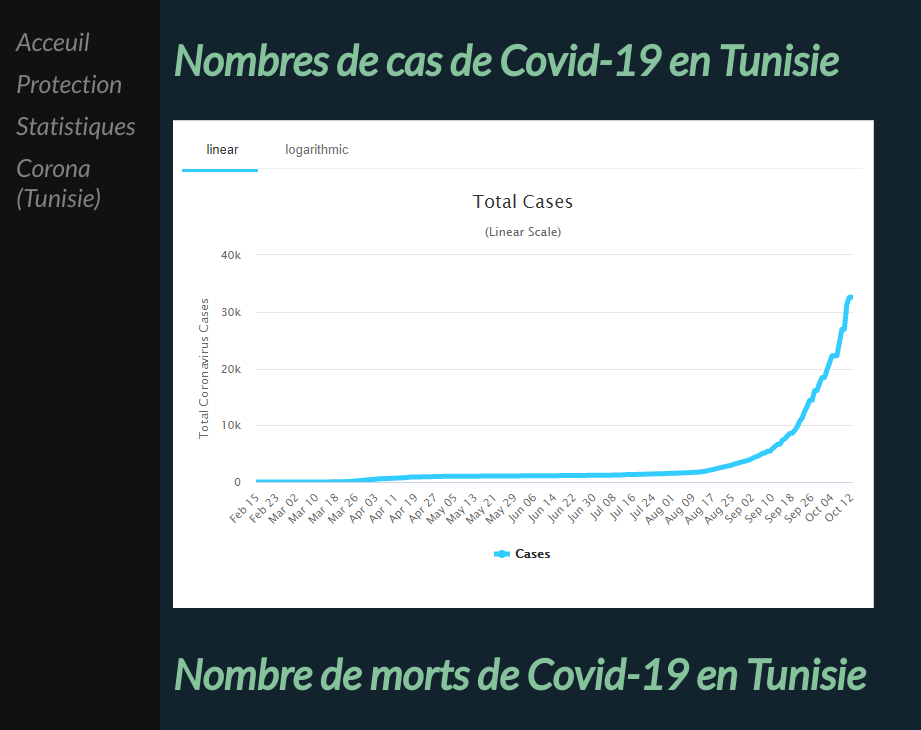
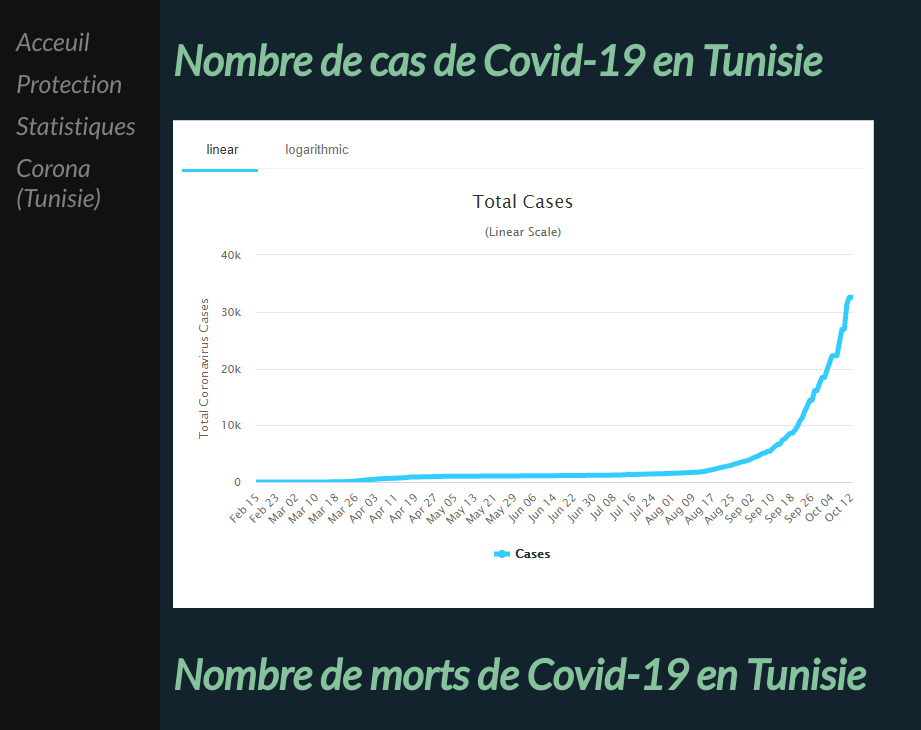
Before and after one commit to HassenDjait/Covid-19, a plain HTML site: page Corona.html in a window 1280 px wide. Shown: the top 730 px of the page, without its empty margins (0-921 px from the left). Drawn offline with Linux system fonts and the light colour scheme.

Commit message:
Update Corona.html

```diff
--- a/Corona.html
+++ b/Corona.html
@@ -15,7 +15,7 @@
     </div>
 
     <div class="main">
-        <h2>Nombres de cas de Covid-19 en Tunisie</h2>
+        <h2>Nombre de cas de Covid-19 en Tunisie</h2>
         <img src="Cas.jpg" alt="Statistiques">
         <h2>Nombre de morts de Covid-19 en Tunisie</h2>
         <img src="Deaths.jpg" alt="Statistiques">
```
